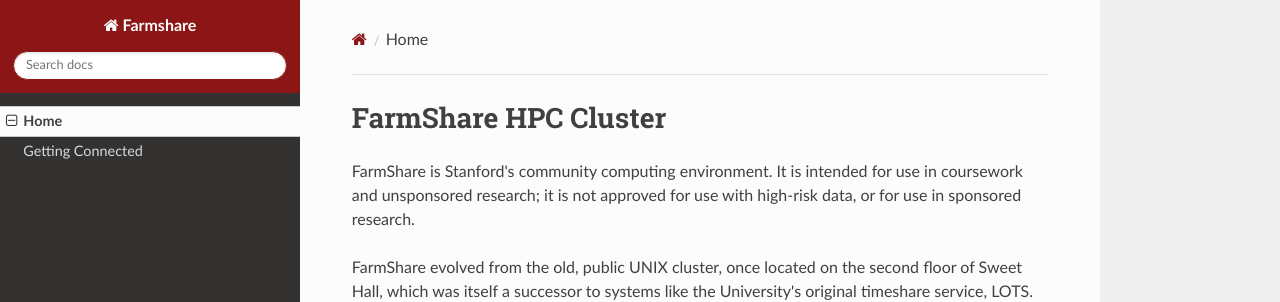
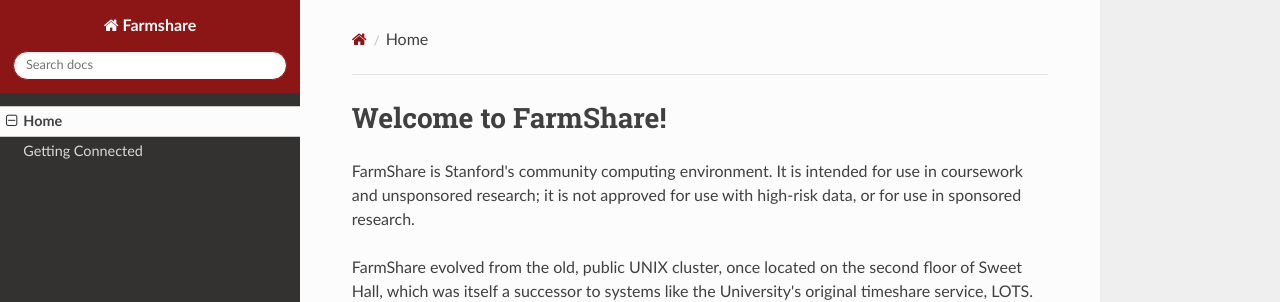
Before and after one commit to stanford-rc/farmshare-docs, an MkDocs documentation site: the page built from docs/index.md, in a window 1280 px wide and 900 px high. Shown: the top 302 px of the window. Built offline with MkDocs 1.6.1, drawn with Linux system fonts in a browser that asks for light colours; nearby versions of some CDN libraries.

Commit message:
Update index.md

```diff
--- a/docs/index.md
+++ b/docs/index.md
@@ -1,4 +1,4 @@
-# FarmShare HPC Cluster
+# Welcome to FarmShare!
 
 FarmShare is Stanford's community computing environment. It is intended for use in coursework and unsponsored research; it is not approved for use with high-risk data, or for use in sponsored research.
 
```
